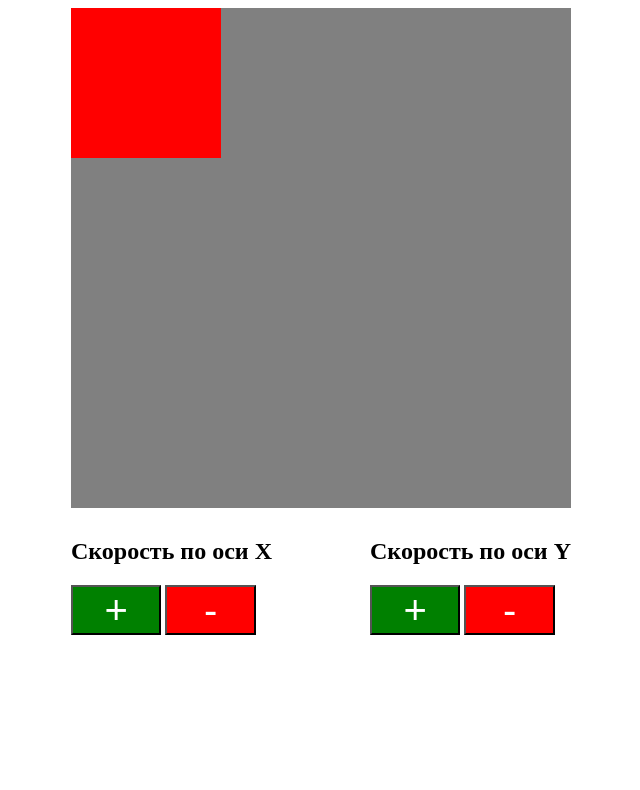
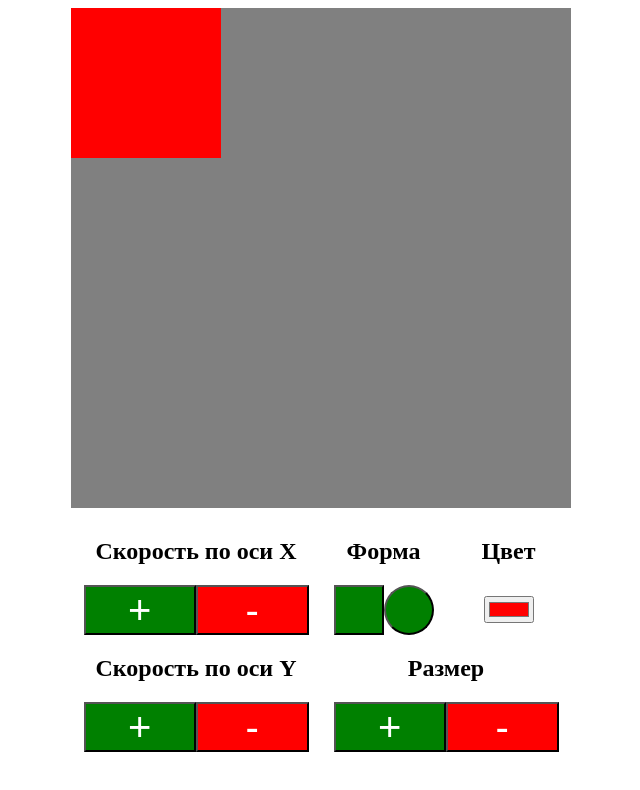
Before and after one commit to Ruslan-bekdev/Ruslan, a plain HTML site: page ex2.html in a window 1280 px wide. Shown: the whole page, without its empty margins (319-959 px from the left). Drawn offline with Linux system fonts and the light colour scheme.

Commit message:
add customize buttons

```diff
--- a/ex2.html
+++ b/ex2.html
@@ -13,17 +13,16 @@
                 <div id="block" style="
                     position: absolute;
                     background-color: red;
-                    width: 150px;height: 150px">
-                </div>
+                    width: 150px;height: 150px"></div>
             </div>
             <div style="
                 margin: 10px auto;
                 width: 500px;
                 display: flex;
-                justify-content: space-between;
+                justify-content: center;
                 flex-wrap: wrap">
-                <div style="">
-                    <h2 style="width: 100%;">Скорость по оси X</h2>
+                <div style="width: 50%;display: flex;flex-wrap: wrap;justify-content: center">
+                    <h2 style="width: 100%; text-align: center">Скорость по оси X</h2>
                     <button class="plus" style="
                         width: 45%;
                         height: 50px;
@@ -41,8 +40,26 @@
                         -
                     </button>
                 </div>
-                <div>
-                    <h2 style="width: 100%;">Скорость по оси Y</h2>
+                <div style="width: 25%;display: flex;flex-wrap: wrap;justify-content: center">
+                    <h2 style="width: 100%; text-align: center">Форма</h2>
+                    <button class="figure" style="
+                        background-color: green;
+                        width: 50px;
+                        height: 50px;">
+                    </button>
+                    <button class="figure" style="
+                        background-color: green;
+                        border-radius: 50%;
+                        width: 50px;
+                        height: 50px;">
+                    </button>
+                </div>
+                <div style="width: 25%;display: flex;flex-wrap: wrap;justify-content: center">
+                    <h2 style="width: 100%; text-align: center">Цвет</h2>
+                    <input id="color" type="color" value="#ff0000">
+                </div>
+                <div style="width: 50%;display: flex;flex-wrap: wrap;justify-content: center">
+                    <h2 style="width: 100%; text-align: center">Скорость по оси Y</h2>
                     <button class="plus" style="
                         width: 45%;
                         height: 50px;
@@ -60,26 +77,57 @@
                         -
                     </button>
                 </div>
+                <div style="width: 50%;display: flex;flex-wrap: wrap;justify-content: center">
+                    <h2 style="width: 100%;text-align: center">Размер</h2>
+                    <button class="size" style="
+                        width: 45%;
+                        height: 50px;
+                        font-size: 40px;
+                        color: white;
+                        background-color: green">
+                        +
+                    </button>
+                    <button class="size" style="
+                        width: 45%;
+                        height: 50px;
+                        font-size: 40px;
+                        color: white;
+                        background-color: red">
+                        -
+                    </button>
+                </div>
             </div>
 
             <script>
+                //blocks
                 const windowBlock = document.querySelector('div');
                 const block = document.querySelector('#block');
+
+                //buttons
                 const plus = document.getElementsByClassName('plus');
                 const minus = document.getElementsByClassName('minus');
+                const figure = document.getElementsByClassName('figure');
+                const color = document.querySelector('#color');
+                const size = document.getElementsByClassName('size');
 
-                const windowBlockWidth = windowBlock.style.width.match(/\d/g).join('');
-                const blockWidth = block.style.width.match(/\d/g).join('');
-                const maxMovement = windowBlockWidth - blockWidth;
+                //size
+                const windowBlockGetSize = windowBlock.style.width.match(/\d/g).join('');
+                let blockGetSize = +block.style.width.match(/\d/g).join('');
+                const maxMovement = () => {
+                    return windowBlockGetSize - blockGetSize;
+                }
 
+                //position
                 let animationSpeedX = 0;
                 let animationSpeedY = 0;
+
+                //animation
                 const blockAnimation= () => {
                     let moveNumberX = 0;
                     let moveNumberY = 0;
                     const moveX = (px,time,me,next,i) => {
                         if (i === 0) {
-                            if (moveNumberX >= maxMovement)
+                            if (moveNumberX >= maxMovement())
                                 return next();
                             moveNumberX += px;
                             block.style.left = moveNumberX + 'px';
@@ -94,7 +142,7 @@
                     }
                     const moveY = (px,time,me,next,i) => {
                         if (i === 0) {
-                            if (moveNumberY >= maxMovement)
+                            if (moveNumberY >= maxMovement())
                                 return next();
                             moveNumberY += px;
                             block.style.top = moveNumberY + 'px';
@@ -120,9 +168,7 @@
                 }
                 blockAnimation();
 
-                //Здесь четыре раза повторяется код
-                //Но у меня мало времени
-                //Поэтому, оставлю так
+                //speed click
                 plus[0].addEventListener('click',() => {
                     if (animationSpeedX < 30)
                         animationSpeedX+=5
@@ -139,6 +185,38 @@
                     if (animationSpeedY > 0)
                         animationSpeedY -= 5
                 })
+
+                //size click
+                const setSize = (size) => {
+                    block.style.width = size+'px';
+                    block.style.height = size+'px';
+                }
+                size[0].addEventListener('click',() => {
+                    if (blockGetSize < 425) {
+                        blockGetSize += 25;
+                        setSize(blockGetSize);
+                    }
+                })
+                size[1].addEventListener('click',() => {
+                    if (blockGetSize > 25) {
+                        blockGetSize -= 25;
+                        setSize(blockGetSize);
+                    }
+                })
+
+                //figure
+                figure[0].addEventListener('click',() => {
+                    block.style.borderRadius = '';
+                })
+                figure[1].addEventListener('click',() => {
+                    block.style.borderRadius = '50%';
+                })
+
+                //color
+                const a = () => {
+                    block.style.backgroundColor = color.value;
+                }
+                color.addEventListener('change',a,false)
             </script>
         </body>
     </html>
```
